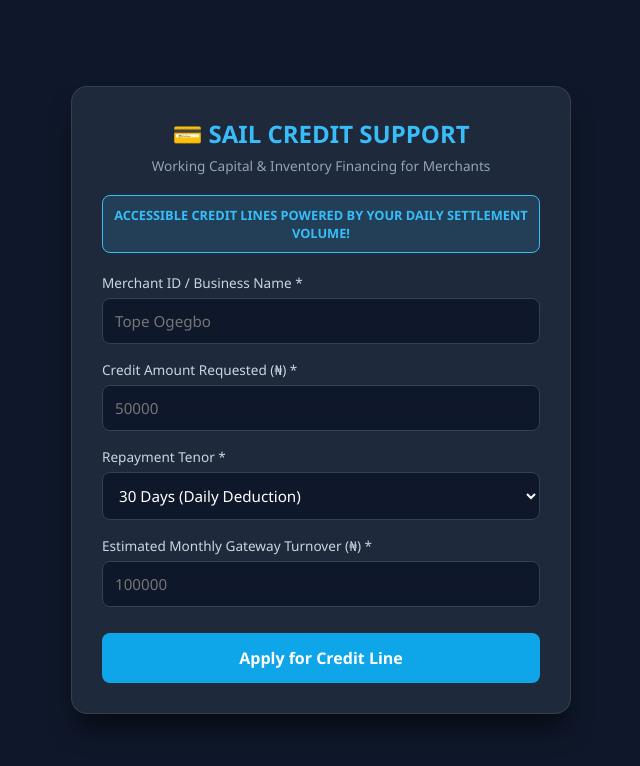
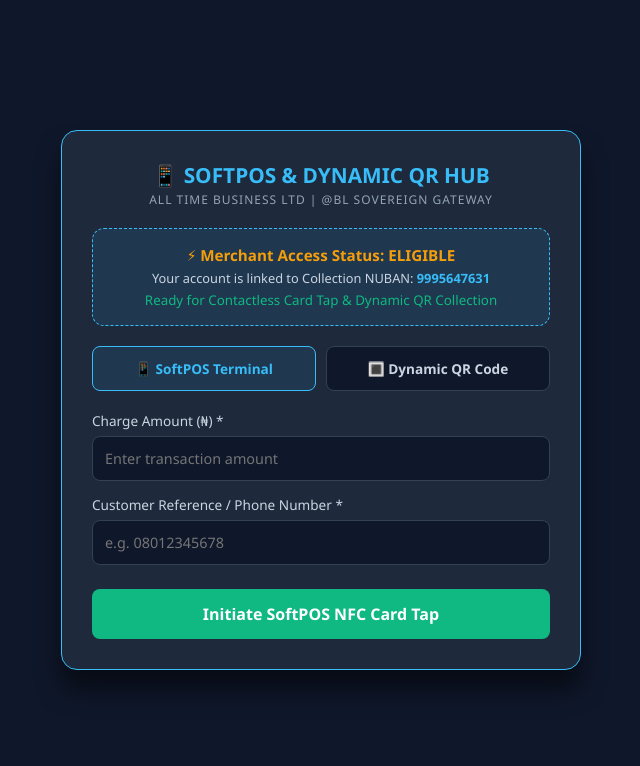
Before and after one commit to BL-Sovereign-Gateway/sovereign-rail, a website: page public/credit-support.html in a window 1280 px wide. Shown: the whole page, without its empty margins (319-959 px from the left). Drawn offline with Linux system fonts and the light colour scheme.

Commit message:
Update credit-support.html

```diff
--- a/public/credit-support.html
+++ b/public/credit-support.html
@@ -3,100 +3,111 @@
 <head>
     <meta charset="UTF-8">
     <meta name="viewport" content="width=device-width, initial-scale=1.0">
-    <title>SAIL Credit Support | @BL SOVEREIGN GATEWAY</title>
+    <title>SoftPOS & Merchant Hub | @BL SOVEREIGN GATEWAY</title>
     <style>
         * { box-sizing: border-box; margin: 0; padding: 0; font-family: 'Segoe UI', Tahoma, Geneva, Verdana, sans-serif; }
         body { background: #0f172a; color: #fff; min-height: 100vh; display: flex; align-items: center; justify-content: center; padding: 20px; }
-        .card { background: #1e293b; border: 1px solid rgba(255,255,255,0.1); border-radius: 16px; padding: 30px; width: 100%; max-width: 500px; box-shadow: 0 20px 25px -5px rgba(0,0,0,0.5); }
-        .header { text-align: center; margin-bottom: 20px; }
-        .header h2 { color: #38bdf8; font-size: 1.5rem; margin-bottom: 6px; }
-        .header p { color: #94a3b8; font-size: 0.85rem; }
+        .card { background: #1e293b; border: 1px solid #38bdf8; border-radius: 16px; padding: 30px; width: 100%; max-width: 520px; box-shadow: 0 20px 25px rgba(0,0,0,0.5); }
+        .brand-header { text-align: center; margin-bottom: 20px; }
+        .brand-header h2 { font-size: 1.3rem; font-weight: 800; color: #38bdf8; margin: 0; }
+        .brand-header p { font-size: 0.75rem; color: #94a3b8; letter-spacing: 1px; margin-top: 2px; text-transform: uppercase; }
 
-        .promo-banner { background: rgba(56, 189, 248, 0.15); border: 1px solid #38bdf8; border-radius: 8px; padding: 10px; text-align: center; color: #38bdf8; font-weight: 700; font-size: 0.8rem; margin-bottom: 20px; }
+        .eligibility-box { background: rgba(56, 189, 248, 0.1); border: 1px dashed #38bdf8; padding: 16px; border-radius: 12px; margin-bottom: 20px; text-align: center; }
+        .eligibility-box h4 { color: #f59e0b; font-size: 0.95rem; margin-bottom: 4px; }
+        .eligibility-box p { font-size: 0.8rem; color: #cbd5e1; }
 
-        .form-group { margin-bottom: 16px; }
+        .tab-group { display: flex; gap: 10px; margin-bottom: 20px; }
+        .tab-btn { flex: 1; padding: 12px; background: #0f172a; border: 1px solid #334155; border-radius: 8px; text-align: center; cursor: pointer; font-size: 0.85rem; font-weight: 700; color: #cbd5e1; }
+        .tab-btn.active { border-color: #38bdf8; color: #38bdf8; background: rgba(56, 189, 248, 0.1); }
+
+        .form-group { margin-bottom: 14px; }
         label { display: block; font-size: 0.85rem; color: #cbd5e1; margin-bottom: 6px; }
-        input, select { width: 100%; padding: 12px; border-radius: 8px; background: #0f172a; border: 1px solid #334155; color: #fff; font-size: 0.95rem; outline: none; }
-        input:focus, select:focus { border-color: #38bdf8; }
-        button.btn { width: 100%; padding: 14px; background: #0ea5e9; color: #fff; border: none; border-radius: 8px; font-weight: 700; font-size: 1rem; cursor: pointer; margin-top: 10px; }
-        button.btn:hover { background: #38bdf8; }
+        input, select { width: 100%; padding: 12px; border-radius: 8px; background: #0f172a; border: 1px solid #334155; color: #fff; font-size: 0.9rem; outline: none; }
+
+        .btn-submit { width: 100%; padding: 14px; background: #10b981; color: #fff; border: none; border-radius: 8px; font-weight: 800; cursor: pointer; font-size: 1rem; margin-top: 10px; }
+
+        .qr-display { display: none; background: #fff; color: #000; padding: 20px; border-radius: 12px; text-align: center; margin-top: 15px; }
+        .qr-display img { width: 180px; height: 180px; }
     </style>
 </head>
 <body>
 
 <div class="card">
-    <div class="header">
-        <h2>💳 SAIL CREDIT SUPPORT</h2>
-        <p>Working Capital & Inventory Financing for Merchants</p>
+    <div class="brand-header">
+        <h2>📱 SOFTPOS & DYNAMIC QR HUB</h2>
+        <p>ALL TIME BUSINESS LTD | @BL SOVEREIGN GATEWAY</p>
     </div>
 
-    <div class="promo-banner">
-        ACCESSIBLE CREDIT LINES POWERED BY YOUR DAILY SETTLEMENT VOLUME!
+    <!-- Merchant Onboarding Access Status -->
+    <div class="eligibility-box">
+        <h4>⚡ Merchant Access Status: ELIGIBLE</h4>
+        <p>Your account is linked to Collection NUBAN: <strong style="color:#38bdf8;" id="displayNuban">9995647631</strong></p>
+        <small style="color:#10b981; display:block; margin-top:4px;">Ready for Contactless Card Tap & Dynamic QR Collection</small>
     </div>
 
-    <form id="creditForm">
+    <div class="tab-group">
+        <div class="tab-btn active" onclick="switchMode('SOFTPOS', this)">📱 SoftPOS Terminal</div>
+        <div class="tab-btn" onclick="switchMode('QR', this)">🔳 Dynamic QR Code</div>
+    </div>
+
+    <form id="posForm">
         <div class="form-group">
-            <label>Merchant ID / Business Name *</label>
-            <input type="text" id="merchantName" placeholder="Tope Ogegbo" required>
+            <label>Charge Amount (₦) *</label>
+            <input type="number" id="chargeAmount" placeholder="Enter transaction amount" required>
         </div>
 
         <div class="form-group">
-            <label>Credit Amount Requested (₦) *</label>
-            <input type="number" id="creditAmount" placeholder="50000" min="1000" required>
+            <label>Customer Reference / Phone Number *</label>
+            <input type="text" id="customerRef" placeholder="e.g. 08012345678" required>
         </div>
 
-        <div class="form-group">
-            <label>Repayment Tenor *</label>
-            <select id="tenor" required>
-                <option value="30">30 Days (Daily Deduction)</option>
-                <option value="60">60 Days (Bi-weekly Deduction)</option>
-                <option value="90">90 Days (Monthly Deduction)</option>
-            </select>
-        </div>
+        <button type="submit" class="btn-submit" id="posBtn">Initiate SoftPOS NFC Card Tap</button>
+    </form>
 
-        <div class="form-group">
-            <label>Estimated Monthly Gateway Turnover (₦) *</label>
-            <input type="number" id="monthlyTurnover" placeholder="100000" required>
-        </div>
-
-        <button type="submit" class="btn">Apply for Credit Line</button>
-    </form>
+    <div class="qr-display" id="qrContainer">
+        <h4 style="color:#0f172a; margin-bottom:8px;">Scan to Pay via Bank Transfer</h4>
+        <img src="https://api.qrserver.com/v1/create-qr-code/?size=180x180&data=0037323182_AccessBank_AllTimeBusiness" alt="Dynamic Payment QR">
+        <p style="font-size:0.8rem; color:#475569; margin-top:8px;">Account: <strong>Access Bank Plc (0037323182)</strong></p>
+    </div>
 </div>
 
 <script>
-document.getElementById('creditForm').addEventListener('submit', async (e) => {
+let currentMode = 'SOFTPOS';
+
+function switchMode(mode, el) {
+    currentMode = mode;
+    document.querySelectorAll('.tab-btn').forEach(btn => btn.classList.remove('active'));
+    el.classList.add('active');
+
+    const posBtn = document.getElementById('posBtn');
+    const qrContainer = document.getElementById('qrContainer');
+
+    if (mode === 'SOFTPOS') {
+        posBtn.textContent = 'Initiate SoftPOS NFC Card Tap';
+        qrContainer.style.display = 'none';
+    } else {
+        posBtn.textContent = 'Generate Dynamic Payment QR';
+    }
+}
+
+document.getElementById('posForm').addEventListener('submit', (e) => {
     e.preventDefault();
+    const amount = document.getElementById('chargeAmount').value;
 
-    const payload = {
-        merchantName: document.getElementById('merchantName').value,
-        amount: document.getElementById('creditAmount').value,
-        tenor: document.getElementById('tenor').value,
-        turnover: document.getElementById('monthlyTurnover').value
-    };
-
-    try {
-        const response = await fetch('/api/v1/credit/apply', {
-            method: 'POST',
-            headers: {
-                'Content-Type': 'application/json',
-                'Accept': 'application/json'
-            },
-            body: JSON.stringify(payload)
-        });
-
-        const result = await response.json();
-
-        if (result.status === 'success') {
-            alert(`✅ Credit Application Submitted!\nRef: ${result.applicationRef}\nYour daily settlement line is being evaluated.`);
-            window.location.href = '/dashboard';
-        } else {
-            alert(`Error: ${result.message}`);
-        }
-    } catch (err) {
-        console.error('Credit submit error:', err);
-        alert('Failed to connect to credit gateway server.');
+    if (currentMode === 'SOFTPOS') {
+        alert(`📱 Hold customer debit card against phone back to charge ₦${amount} via SoftPOS NFC.`);
+    } else {
+        document.getElementById('qrContainer').style.display = 'block';
     }
 });
+
+window.onload = () => {
+    const session = localStorage.getItem('merchantSession');
+    if (session) {
+        const merchant = JSON.parse(session);
+        document.getElementById('displayNuban').textContent = merchant.virtualNuban || "9995647631";
+    }
+};
 </script>
 
 </body>
```
